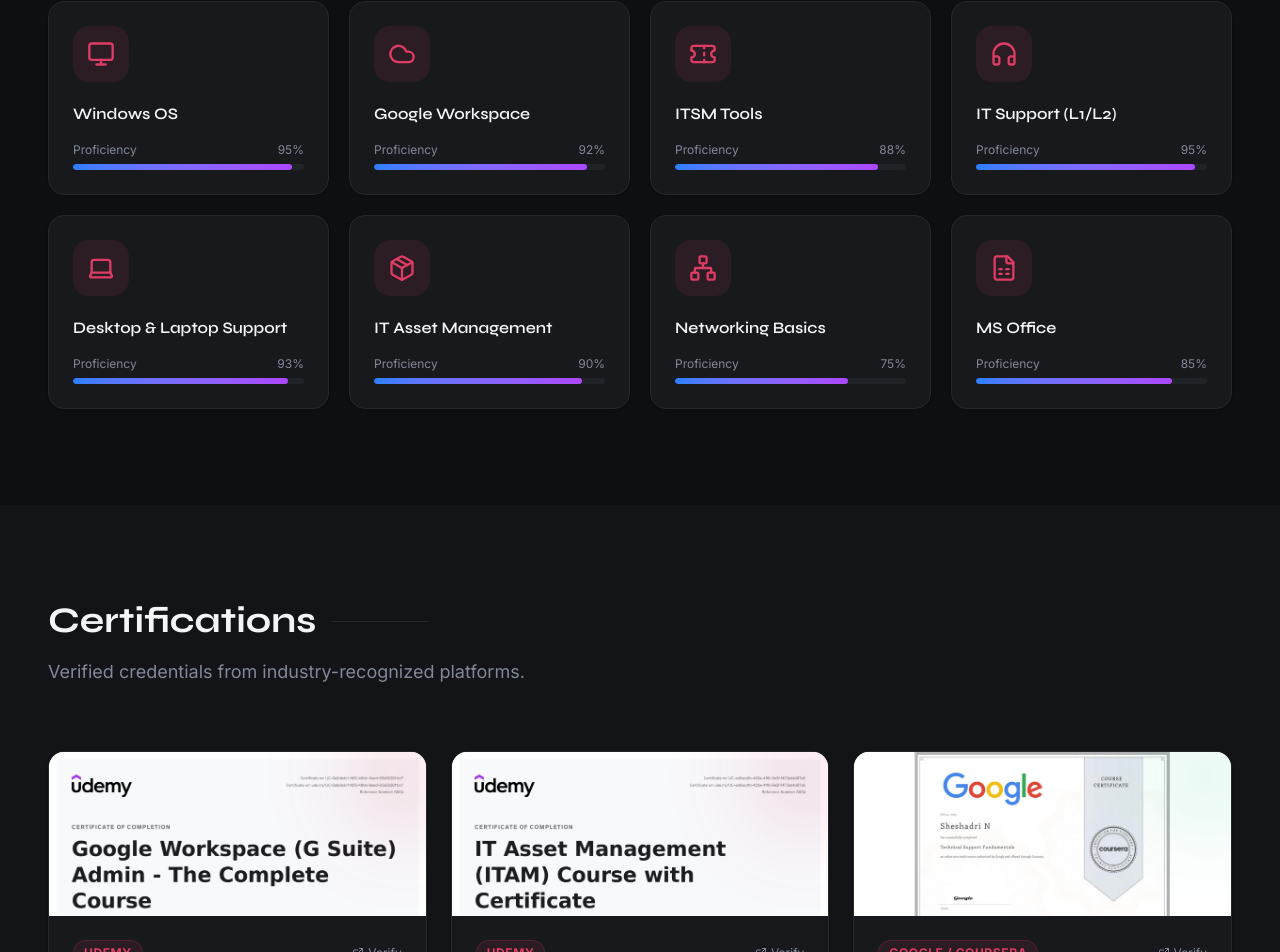
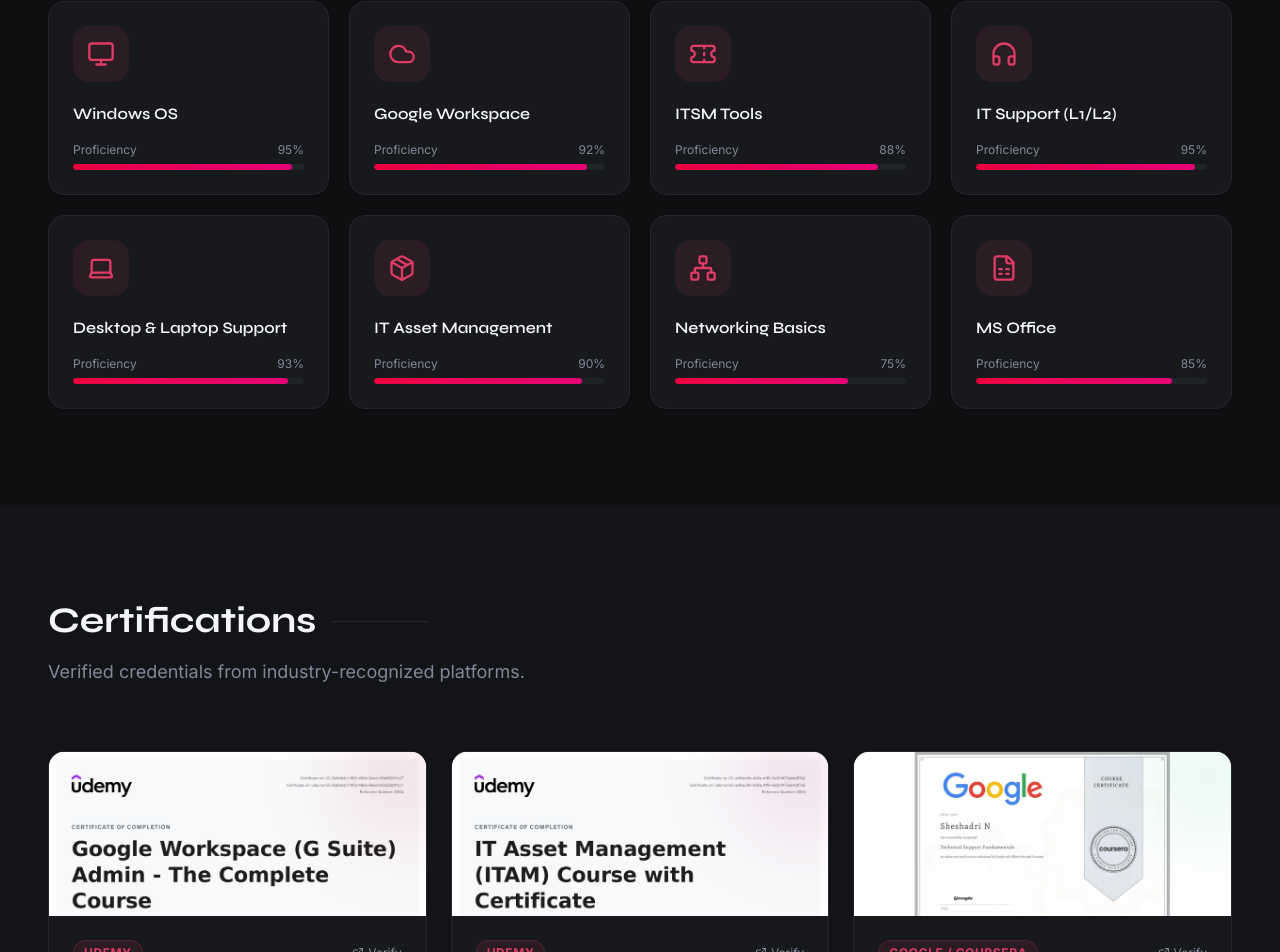
Before and after one commit to sheshadri022/portfolio, a React (Vite) app: page / in a window 1280 px wide. Shown: the part 5466-6418 px from the top of the page. Built offline with nearby package versions, Linux system fonts and the light colour scheme.

Commit message:
Update: src/components/Skills.tsx (new photo + burgundy theme)

```diff
--- a/src/components/Skills.tsx
+++ b/src/components/Skills.tsx
@@ -55,7 +55,7 @@ export default function Skills() {
                 </div>
                 <div className="h-1.5 rounded-full bg-muted overflow-hidden">
                   <motion.div
-                    className="h-full rounded-full bg-gradient-to-r from-blue-500 to-purple-500"
+                    className="h-full rounded-full bg-gradient-to-r from-rose-600 to-pink-600"
                     initial={{ width: 0 }}
                     whileInView={{ width: `${skill.level}%` }}
                     viewport={{ once: true }}
```
